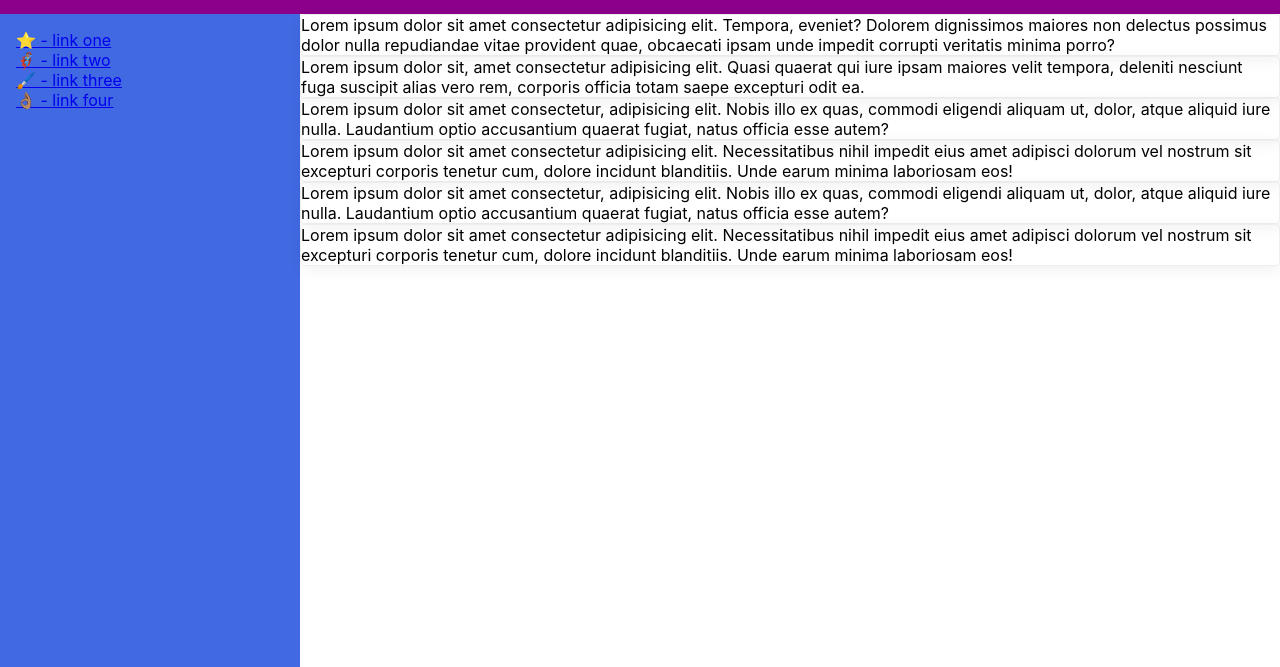
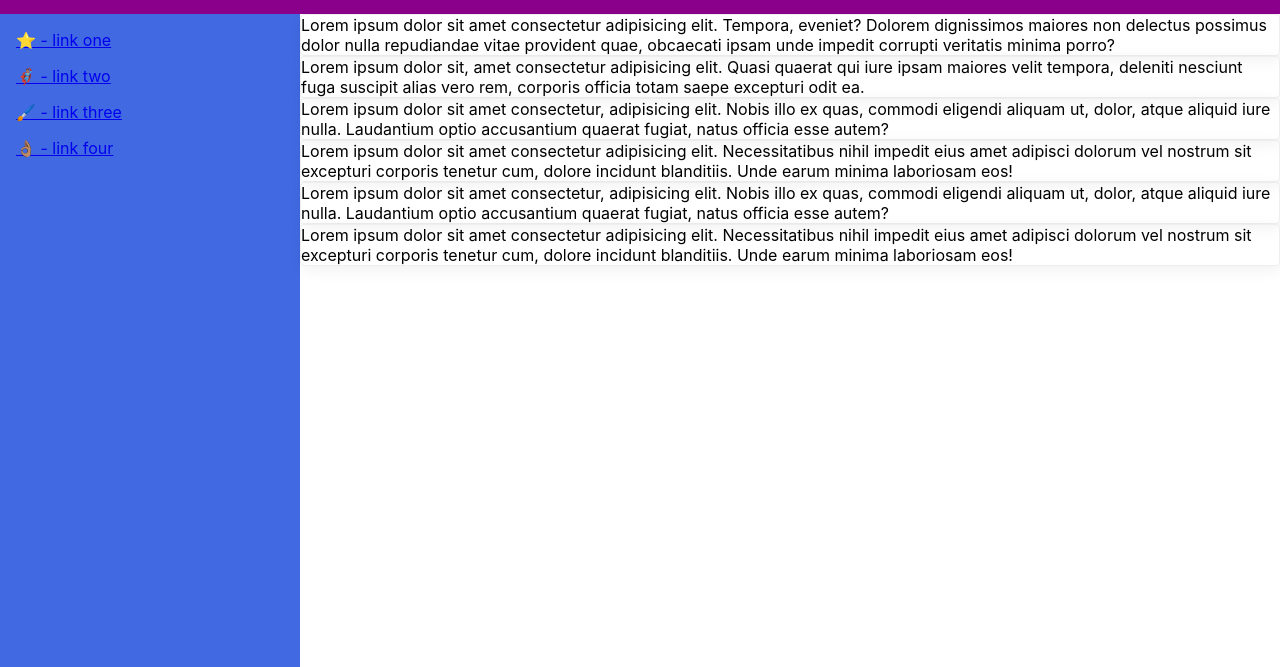
Before and after one commit to Hea092024/odin-flex-layout-2, a plain HTML site: page index.html in a window 1280 px wide. Shown: the part 58-725 px from the top of the page. Drawn offline with Linux system fonts and the light colour scheme.

Commit message:
added li in css

```diff
--- a/style.css
+++ b/style.css
@@ -48,3 +48,7 @@
     margin: 0;
     padding: 0;
   }
+
+  li {
+    margin-bottom: 16px;
+  }
```
